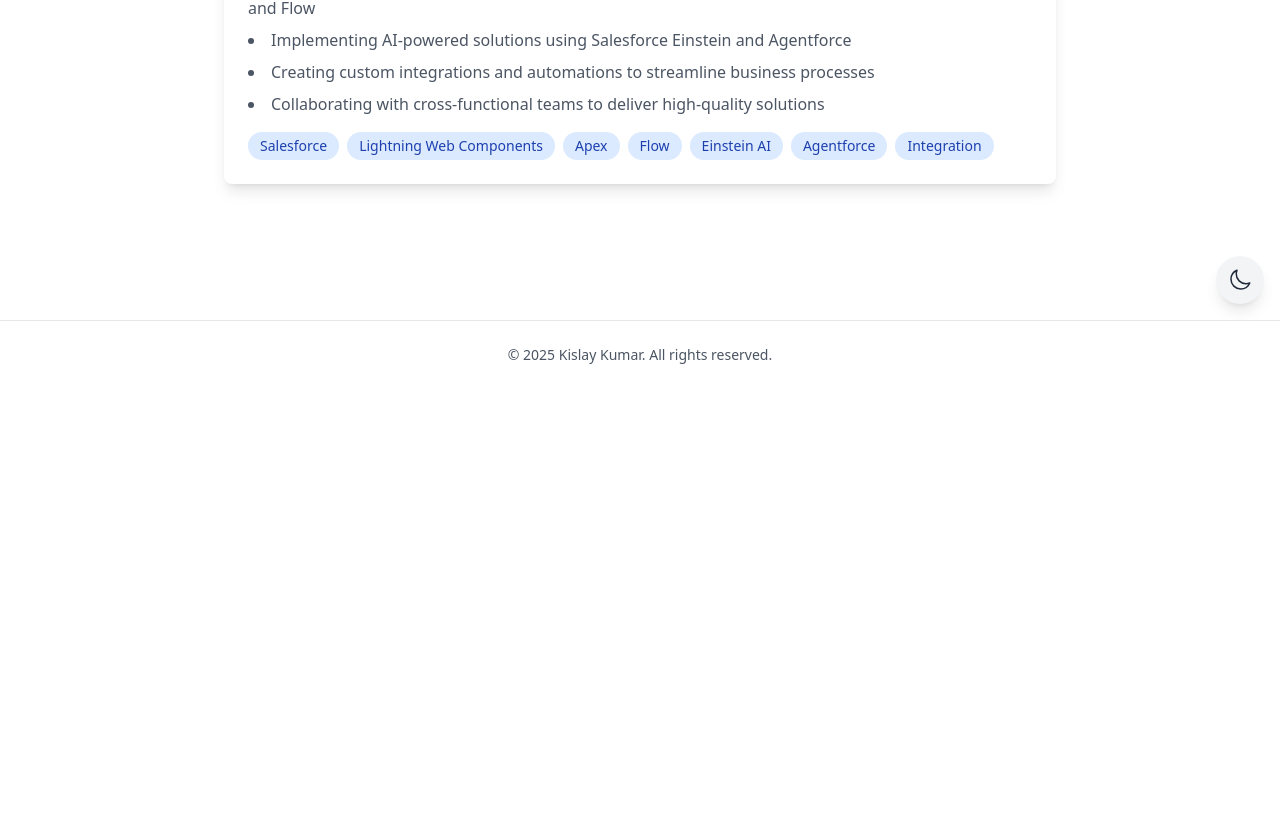
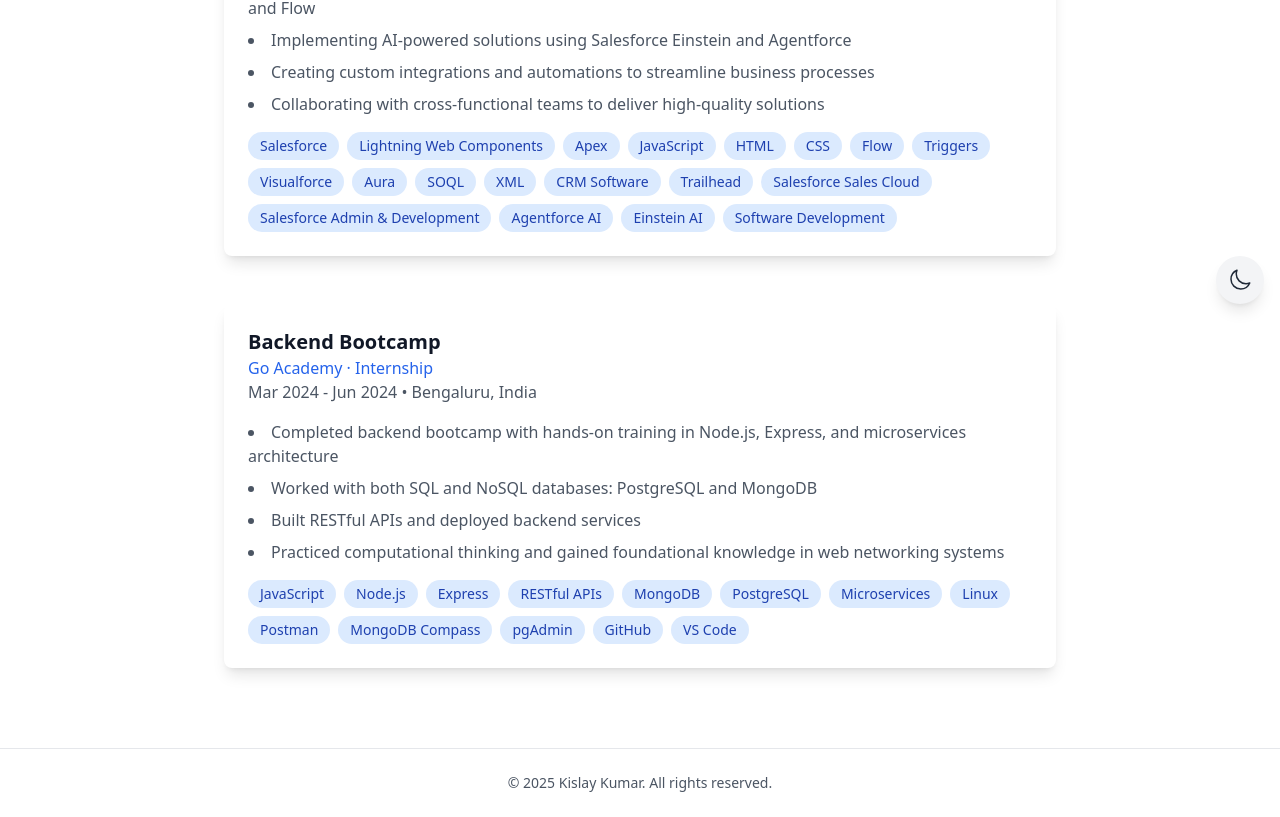
Before and after one commit to KislayKashyap-hub/Portfolio-Website, a React (Vite) app: page /experience in a window 1280 px wide. Shown: the part 480-1297 px from the top of the page. Before the commit the page ends 869 px from the top, so only its background shows below. Built offline with nearby package versions, Linux system fonts and the light colour scheme.

Commit message:
Made company name 'Techila Global Services' a clickable link to their official website

```diff
--- a/src/pages/Experience.tsx
+++ b/src/pages/Experience.tsx
@@ -27,10 +27,49 @@
       'Salesforce',
       'Lightning Web Components',
       'Apex',
+      'JavaScript',
+      'HTML',
+      'CSS',
       'Flow',
+      'Triggers',
+      'Visualforce',
+      'Aura',
+      'SOQL',
+      'XML',
+      'CRM Software',
+      'Trailhead',
+      'Salesforce Sales Cloud',
+      'Salesforce Admin & Development',
+      'Agentforce AI',
       'Einstein AI',
-      'Agentforce',
-      'Integration'
+      'Software Development'
+    ]
+  },
+  {
+    title: 'Backend Bootcamp',
+    company: 'Go Academy · Internship',
+    period: 'Mar 2024 - Jun 2024',
+    location: 'Bengaluru, India',
+    description: [
+      'Completed backend bootcamp with hands-on training in Node.js, Express, and microservices architecture',
+      'Worked with both SQL and NoSQL databases: PostgreSQL and MongoDB',
+      'Built RESTful APIs and deployed backend services',
+      'Practiced computational thinking and gained foundational knowledge in web networking systems'
+    ],
+    technologies: [
+      'JavaScript',
+      'Node.js',
+      'Express',
+      'RESTful APIs',
+      'MongoDB',
+      'PostgreSQL',
+      'Microservices',
+      'Linux',
+      'Postman',
+      'MongoDB Compass',
+      'pgAdmin',
+      'GitHub',
+      'VS Code'
     ]
   }
 ];
@@ -72,9 +111,20 @@
                     <h3 className="text-xl font-semibold text-gray-900 dark:text-white">
                       {exp.title}
                     </h3>
-                    <p className="text-blue-600 dark:text-blue-400 font-medium">
-                      {exp.company}
-                    </p>
+                    {exp.company === 'Techila Global Services' ? (
+                      <a
+                        href="https://techilaservices.com/"
+                        target="_blank"
+                        rel="noopener noreferrer"
+                        className="text-blue-600 dark:text-blue-400 font-medium hover:underline"
+                      >
+                        {exp.company}
+                      </a>
+                    ) : (
+                      <p className="text-blue-600 dark:text-blue-400 font-medium">
+                        {exp.company}
+                      </p>
+                    )}
                     <p className="text-gray-600 dark:text-gray-400">
                       {exp.period} • {exp.location}
                     </p>
```
